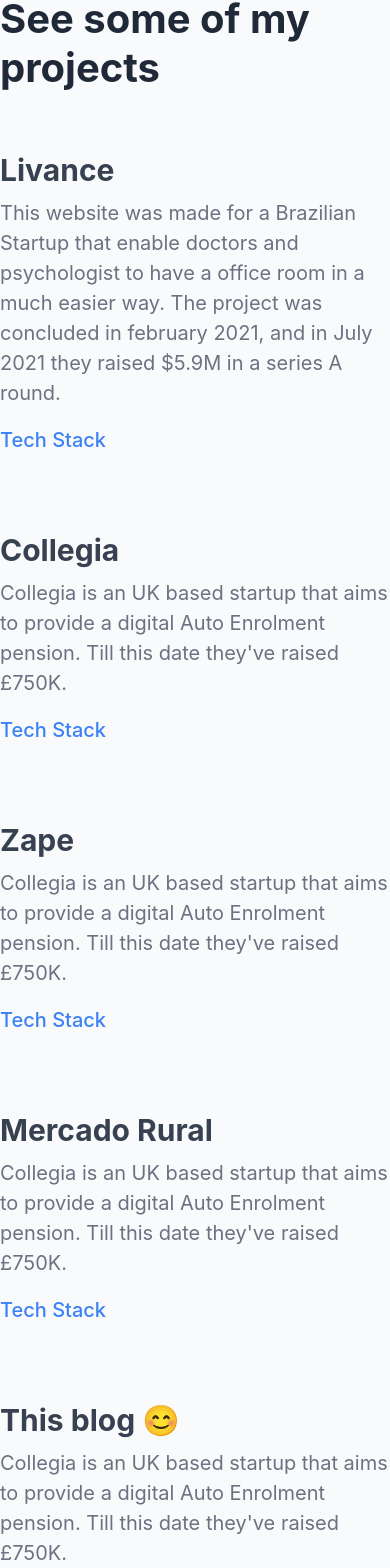
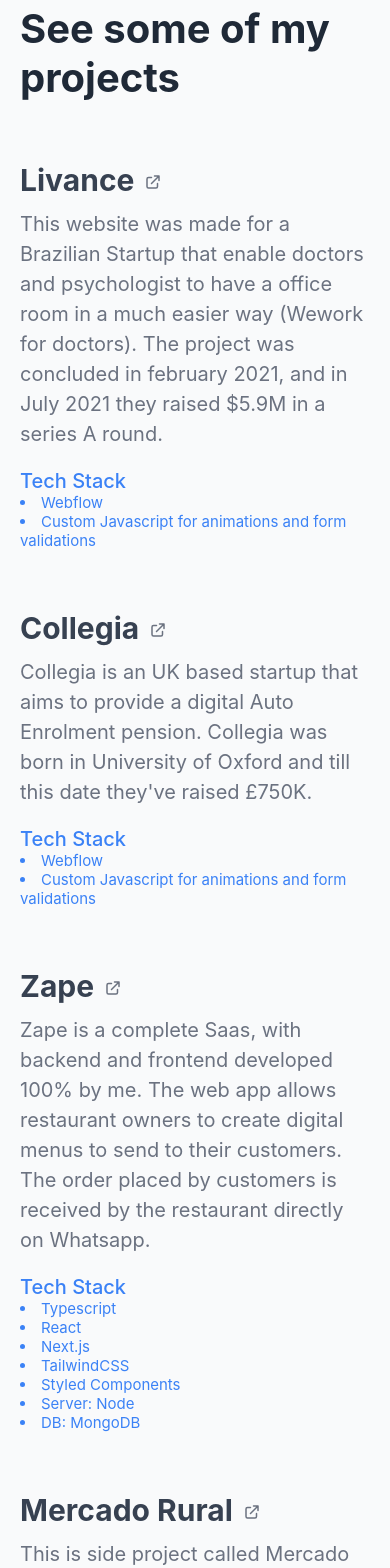
Before and after one commit to rodolphoasb/personal-blog, a Next.js app: page /portfolio in a window 390 px wide. Shown: the part 80-1648 px from the top of the page. Built offline with nearby package versions, Linux system fonts and the light colour scheme.

Commit message:
Add better descriptions to my personal projects and fix responsiveness of potfolio page

```diff
--- a/src/pages/portfolio/index.tsx
+++ b/src/pages/portfolio/index.tsx
@@ -1,3 +1,4 @@
+/* eslint-disable @next/next/no-img-element */
 import { HomeOutline } from '@styled-icons/evaicons-outline'
 import LinkWrapper from '../../components/LinkWrapper'
 import * as S from '../../styles/portfolio'
@@ -12,51 +13,126 @@
         <S.Container>
           <h1>See some of my projects</h1>
 
-          <div>
-            <h2>Livance</h2>
+          <div className="project">
+            <div className="title-and-link">
+              <h2>Livance</h2>
+              <a
+                href="https://www.livance.com.br/"
+                target="_blank"
+                rel="noreferrer"
+              >
+                <img src="/external-link.svg" alt="" />
+              </a>
+            </div>
             <p>
               This website was made for a Brazilian Startup that enable doctors
-              and psychologist to have a office room in a much easier way. The
-              project was concluded in february 2021, and in July 2021 they
-              raised $5.9M in a series A round.
+              and psychologist to have a office room in a much easier way
+              (Wework for doctors). The project was concluded in february 2021,
+              and in July 2021 they raised $5.9M in a series A round.
             </p>
             <h3>Tech Stack</h3>
+            <ul>
+              <li>Webflow</li>
+              <li>Custom Javascript for animations and form validations</li>
+            </ul>
           </div>
 
-          <div>
-            <h2>Collegia</h2>
+          <div className="project">
+            <div className="title-and-link">
+              <h2>Collegia</h2>
+
+              <a
+                href="https://www.collegia.co.uk/"
+                target="_blank"
+                rel="noreferrer"
+              >
+                <img src="/external-link.svg" alt="" />
+              </a>
+            </div>
             <p>
               Collegia is an UK based startup that aims to provide a digital
-              Auto Enrolment pension. Till this date they&#39;ve raised £750K.
+              Auto Enrolment pension. Collegia was born in University of Oxford
+              and till this date they&#39;ve raised £750K.
             </p>
             <h3>Tech Stack</h3>
+            <ul>
+              <li>Webflow</li>
+              <li>Custom Javascript for animations and form validations</li>
+            </ul>
           </div>
 
-          <div>
-            <h2>Zape</h2>
+          <div className="project">
+            <div className="title-and-link">
+              <h2>Zape</h2>
+              <a
+                href="https://zape-client-55sksnb0m.vercel.app/"
+                target="_blank"
+                rel="noreferrer"
+              >
+                <img src="/external-link.svg" alt="" />
+              </a>
+            </div>
             <p>
-              Collegia is an UK based startup that aims to provide a digital
-              Auto Enrolment pension. Till this date they&#39;ve raised £750K.
+              Zape is a complete Saas, with backend and frontend developed 100%
+              by me. The web app allows restaurant owners to create digital
+              menus to send to their customers. The order placed by customers is
+              received by the restaurant directly on Whatsapp.
             </p>
             <h3>Tech Stack</h3>
+            <ul>
+              <li>Typescript</li>
+              <li>React</li>
+              <li>Next.js</li>
+              <li>TailwindCSS</li>
+              <li>Styled Components</li>
+              <li>Server: Node</li>
+              <li>DB: MongoDB</li>
+            </ul>
           </div>
 
-          <div>
-            <h2>Mercado Rural</h2>
+          <div className="project">
+            <div className="title-and-link">
+              <h2>Mercado Rural</h2>
+              <a
+                href="https://mercado-rural-site.vercel.app/"
+                target="_blank"
+                rel="noreferrer"
+              >
+                <img src="/external-link.svg" alt="" />
+              </a>
+            </div>
             <p>
-              Collegia is an UK based startup that aims to provide a digital
-              Auto Enrolment pension. Till this date they&#39;ve raised £750K.
+              This is side project called Mercado Rural that aims to improve
+              business transactions within agribusiness, the biggest share of
+              Brazil&#39;s PIB.
             </p>
             <h3>Tech Stack</h3>
+            <ul>
+              <li>Typescript</li>
+              <li>React</li>
+              <li>Next.js</li>
+              <li>TailwindCSS</li>
+              <li>Styled Components</li>
+              <li>Supabase</li>
+            </ul>
           </div>
 
-          <div>
+          <div className="project">
             <h2>This blog 😊</h2>
             <p>
-              Collegia is an UK based startup that aims to provide a digital
-              Auto Enrolment pension. Till this date they&#39;ve raised £750K.
+              This blog has 3 main parts. This one that you are seeing show some
+              of my projects. You&#39;ll also find a section where I share some
+              of my trips in a interactive map that shows photos that I&#39;ve
+              take on these places. Finally, we have a blog section where I
+              share some things that I&#39;m learning.
             </p>
             <h3>Tech Stack</h3>
+            <li>Typescript</li>
+            <li>React</li>
+            <li>Next.js</li>
+            <li>GraphQL</li>
+            <li>Headless CMS: GraphCMS</li>
+            <li>Styled Components</li>
           </div>
 
           <div></div>
--- a/src/styles/portfolio.ts
+++ b/src/styles/portfolio.ts
@@ -4,6 +4,7 @@
   min-height: 100vh;
   width: 100%;
   background: #f9fafb;
+  padding: 1rem 2rem;
   display: flex;
   justify-content: center;
 
@@ -39,7 +40,30 @@
   justify-content: center;
   flex-direction: column;
 
-  div {
-    margin-bottom: 8rem;
+  .project {
+    margin-bottom: 6rem;
+
+    ul {
+      list-style-position: inside;
+    }
+
+    li {
+      font-size: 1.5rem;
+      color: #3b82f6;
+    }
+  }
+
+  .title-and-link {
+    display: flex;
+    align-items: baseline;
+
+    a {
+      display: inline-block;
+      margin-left: 1rem;
+    }
+
+    img {
+      width: 18px;
+    }
   }
 `
```
Also changed, not shown: public/external-link.svg (added).
